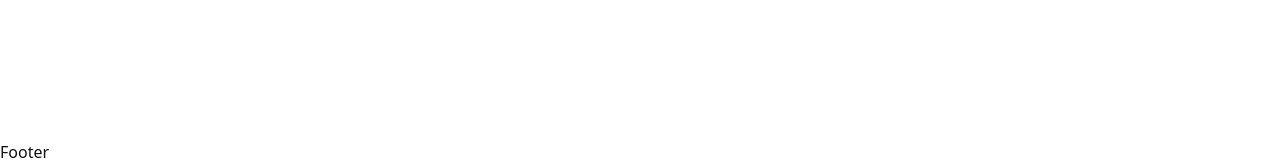
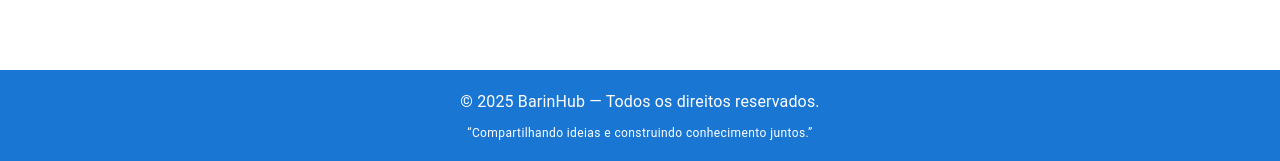
Before and after one commit to rmc741/BrainHub, a React (Vite) app in the folder BrainHub/: page / in a window 1280 px wide. Shown: the part 636-797 px from the top of the page. Built offline with nearby package versions, Linux system fonts and the light colour scheme; no server answers.

Commit message:
add footer componente

```diff
--- a/BrainHub/src/components/layout/footer/Footer.tsx
+++ b/BrainHub/src/components/layout/footer/Footer.tsx
@@ -1,7 +1,23 @@
+import { Box, Typography } from "@mui/material";
+
 export function Footer() {
-    return(
-        <div>
-            Footer
-        </div>
-    )
+  return (
+    <Box
+      sx={{
+        backgroundColor: "#1976d2",
+        color: "white",
+        padding: "20px 0",
+        marginTop: "auto",
+        textAlign: "center"
+      }}
+    >
+      <Typography variant="body1">
+        © {new Date().getFullYear()} BarinHub — Todos os direitos reservados.
+      </Typography>
+
+      <Typography variant="caption" display="block" sx={{ marginTop: "10px" }}>
+        “Compartilhando ideias e construindo conhecimento juntos.”
+      </Typography>
+    </Box>
+  );
 }
```
